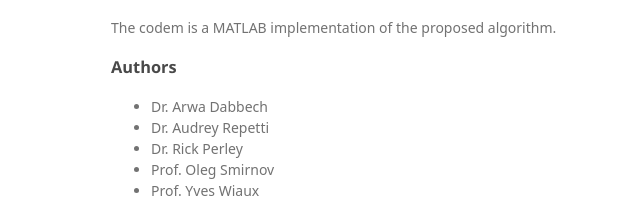
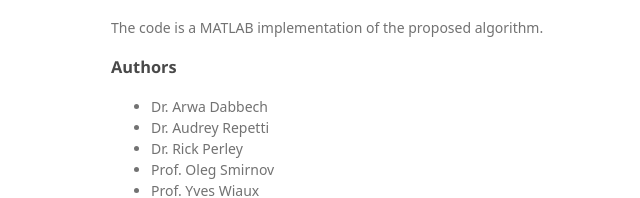
Before and after one commit to basp-group/SARA-CALIB-realdata, a plain HTML site: page index.html in a window 1280 px wide. Shown: the part 456-654 px from the top of the page, 459-1099 px from the left. Drawn offline with Linux system fonts and the light colour scheme; a web font is replaced by a local one.

Commit message:
Update index.html

```diff
--- a/index.html
+++ b/index.html
@@ -37,7 +37,7 @@
 <p>
 Radio interferometric (RI) data are noisy under-sampled spatial Fourier components of the unknown radio sky affected by direction-dependent antenna gains. Failure to model these antenna gains accurately results in a radio sky estimate with limited fidelity and resolution. The RI inverse problem has been recently addressed via a joint calibration and imaging approach which consists in solving a non-convex minimisation task, involving suitable priors for the DDEs, namely temporal and spatial smoothness, and $\ell_1$-sparsity for the unknown radio map, in the context of realistic RI simulations. Building on these developments, we propose to promote strong sparsity of the radio map. i.e. in $\ell_0$ sense, via a non-convex regularisation function that is the log-sum penalty. The resulting minimisation task is addressed via a sequence of non-convex minimisation tasks composed of re-weighted $\ell_1$ image priors, which are solved approximately.
 The method has been applied to real observations of the celebrated radio-galaxy Cygnus~A using the Karl G. Jansky Very Large Array and has shown to be very efficient when it comes to the recovery of high fidelity high resolution radio maps.
-<p>The codem is a MATLAB implementation of the proposed algorithm.</p>
+<p>The code is a MATLAB implementation of the proposed algorithm.</p>
 
 <h3>
 <a id="authors" class="anchor" href="#authors" aria-hidden="true"><span aria-hidden="true" class="octicon octicon-link"></span></a>Authors</h3>
```
